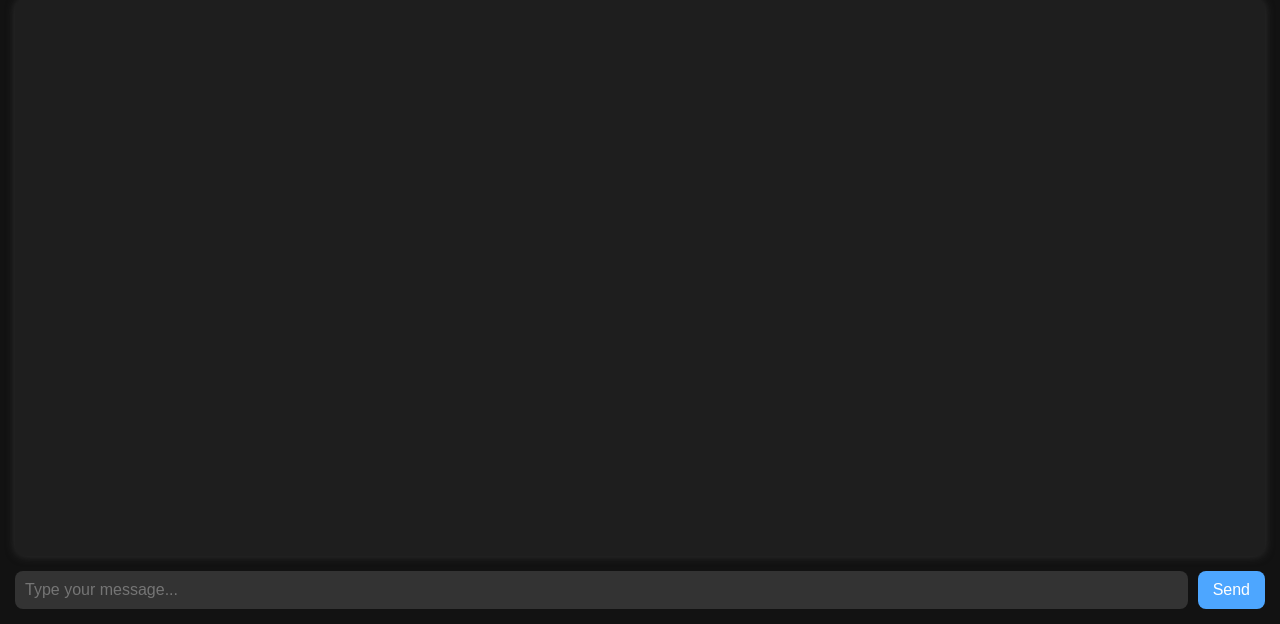
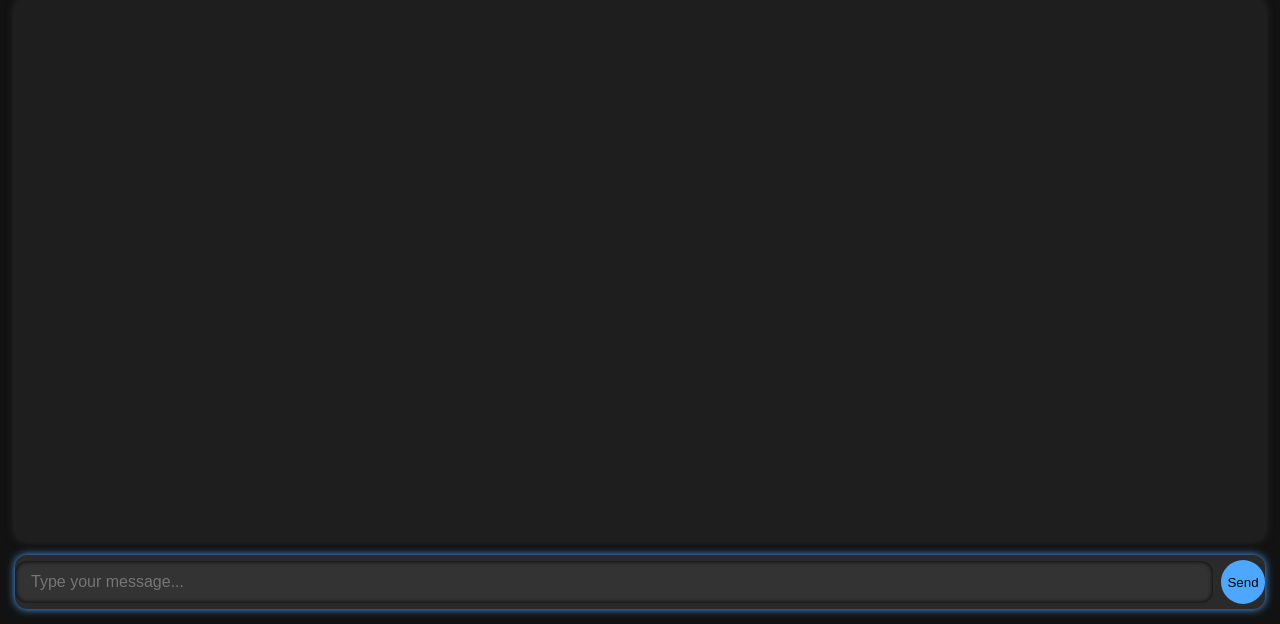
Before and after one commit to raxi999/Kris-AI-1.0, a Flask app: page / in a window 1280 px wide. Shown: the part 176-800 px from the top of the page. Run offline with Flask 3, Linux system fonts and the light colour scheme.

Commit message:
Update style.css

```diff
--- a/static/css/style.css
+++ b/static/css/style.css
@@ -126,33 +126,53 @@ body {
   font-size: 1rem;
 }
 
-/* Input and Button */
+/* Input Form (Inbox style) */
 form {
   display: flex;
-  gap: 10px;
+  gap: 8px;
+  align-items: center;
+  padding: 5px 0;
+  border-radius: 12px;
+  background-color: #2a2a2a;
+  box-shadow: 0 0 8px #4da6ff;
 }
 
 input[type="text"] {
   flex: 1;
-  padding: 10px;
-  border-radius: 8px;
+  padding: 12px 16px;
+  border-radius: 12px;
   border: none;
   font-size: 1rem;
   outline: none;
   background: #333;
   color: white;
+  box-shadow: inset 0 0 5px #000;
+  transition: background-color 0.3s ease;
+}
+
+input[type="text"]:focus {
+  background-color: #444;
 }
 
 button {
-  padding: 10px 15px;
+  display: flex;
+  align-items: center;
+  justify-content: center;
+  padding: 10px;
   background-color: #4da6ff;
   border: none;
-  border-radius: 8px;
-  color: white;
-  font-size: 1rem;
+  border-radius: 50%;
   cursor: pointer;
+  width: 44px;
+  height: 44px;
+  transition: background-color 0.3s ease;
 }
 
 button:hover {
   background-color: #3399ff;
 }
+
+button svg {
+  display: block;
+  pointer-events: none;
+}
```
